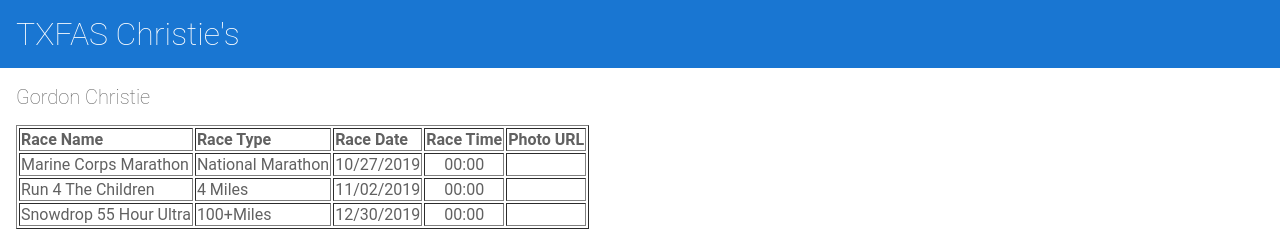
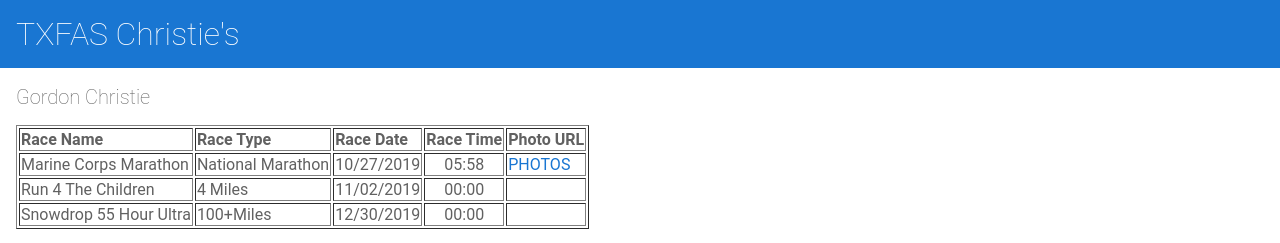
Before and after one commit to gchristie/txfas, an Angular app: page / in a window 1280 px wide. Shown: the top 243 px of the page. Built offline with nearby package versions, Linux system fonts and the light colour scheme.

Commit message:
2 files modified

```diff
--- a/src/app/marathon-list/marathon-list.component.html
+++ b/src/app/marathon-list/marathon-list.component.html
@@ -16,7 +16,12 @@
   <TD>{{ race.racetype }}</TD>
   <TD>{{ race.racedate }}</TD>
   <TD align="center">{{ race.racetime }} </TD>
-  <TD>{{ race.photourl }} </TD>
+  <ng-container *ngIf="race.photoURL!=''">
+  <TD><a href="{{ race.photoURL }}">PHOTOS</a>  </TD>
+  </ng-container>
+  <ng-container *ngIf="race.photoURL==''">
+  <TD></TD>
+  </ng-container>
 </TR>
 </ng-container>
 </ng-container>
--- a/src/app/racedata.ts
+++ b/src/app/racedata.ts
@@ -4,9 +4,9 @@
     name: 'Marine Corps Marathon',
     racedate: '10/27/2019',
     racetype: 'National Marathon',
-    racetime: '00:00',
+    racetime: '05:58',
     runner: 'Gordon',
-    photoURL: ''
+    photoURL: 'https://www.marathonfoto.com/Proofs?PIN=Y9V558&LastName=CHRISTIE'
   }
   ,
   {
@@ -33,7 +33,7 @@
     racetype: '4 Miles',
     racetime: '00:00',
     runner: 'Rosa',
-    photoURL: ''
+    photoURL: 'PHOTOS'
   }
 
 ];
```
